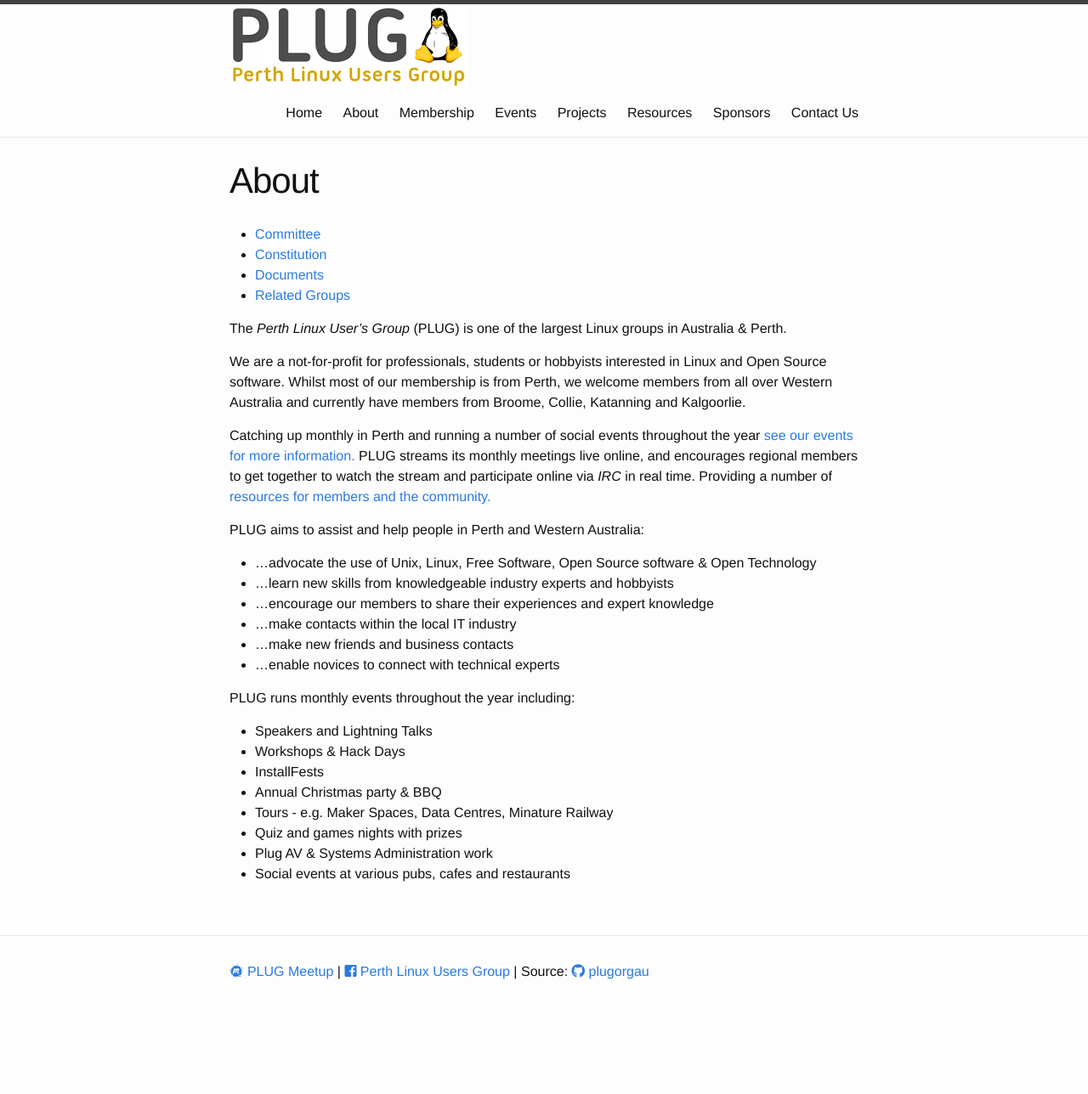
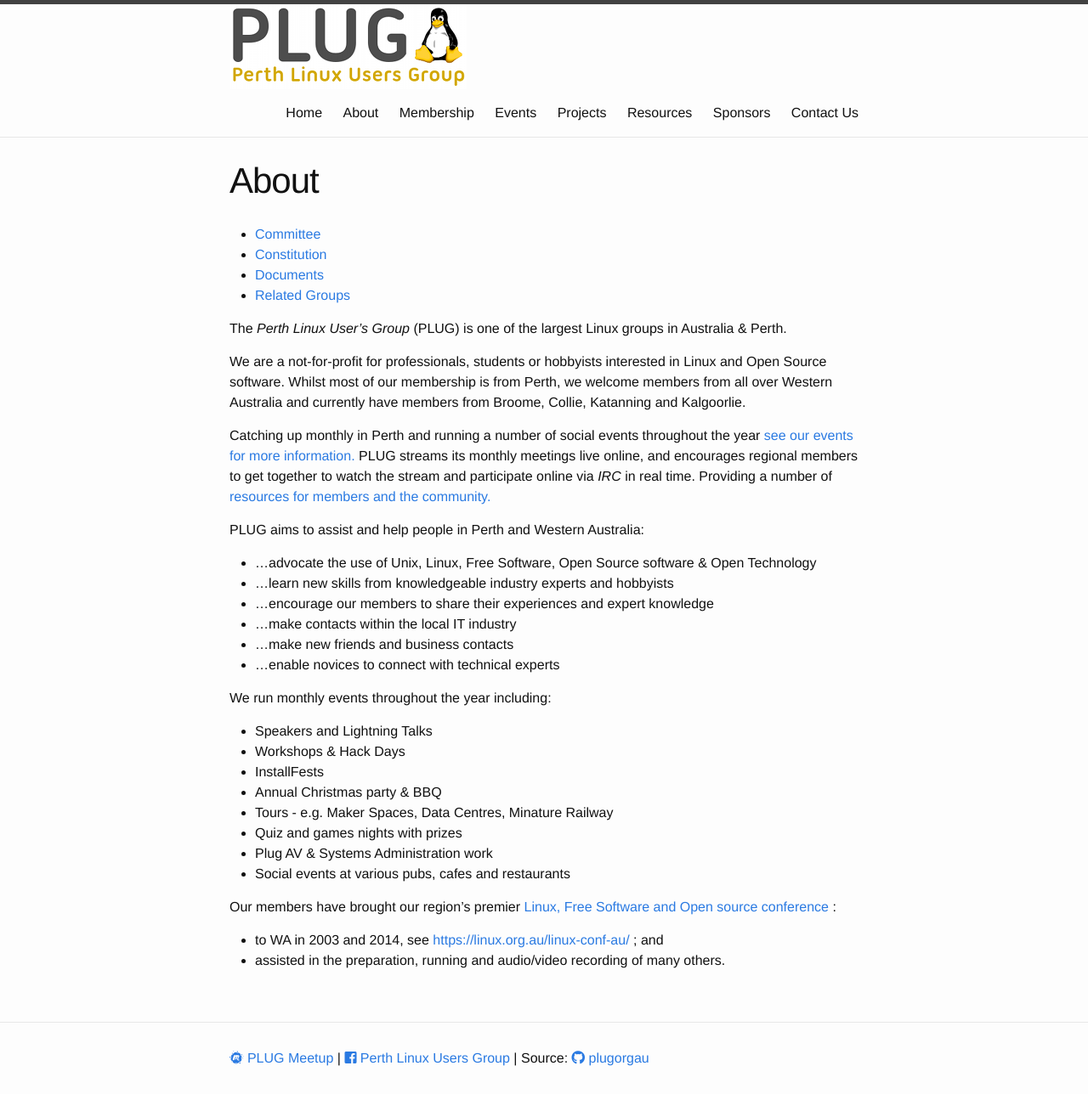
Before and after one commit to plugorgau/plugorgau.github.io, a Jekyll site: the page built from pages/about/about.md, in a window 1280 px wide. Shown: the whole page at 85% size. Built offline with Jekyll 4.4.1, drawn with Linux system fonts in a browser that asks for light colours; nearby versions of some CDN libraries; before the commit the page ends 1186 px from its top, so only the background shows below that.

```diff
--- a/pages/about/about.md
+++ b/pages/about/about.md
@@ -25,7 +25,7 @@ PLUG aims to assist and help people in Perth and Western Australia:
 *   ...make new friends and business contacts
 *   ...enable novices to connect with technical experts
 
-PLUG runs monthly events throughout the year including:
+We run monthly events throughout the year including:
 *   Speakers and Lightning Talks
 *   Workshops & Hack Days
 *   InstallFests
@@ -34,3 +34,8 @@ PLUG runs monthly events throughout the year including:
 *   Quiz and games nights with prizes
 *   Plug AV & Systems Administration work
 *   Social events at various pubs, cafes and restaurants
+
+Our members have brought our region's premier [Linux, Free Software and Open source
+conference](https://linux.conf.au/) :
+* to WA in 2003 and 2014, see [https://linux.org.au/linux-conf-au/](https://linux.org.au/linux-conf-au/) ; and
+* assisted in the preparation, running and audio/video recording of many others.
```
Also changed, not shown: pages/resources/mailing-list.md (+6 -0 lines), pages/resources/resources.md (+1 -4 lines).
